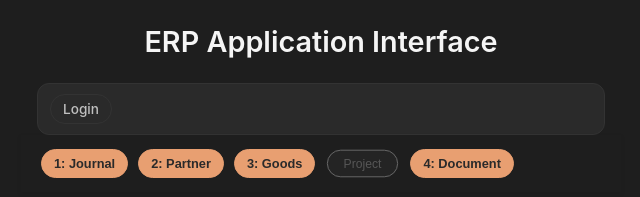
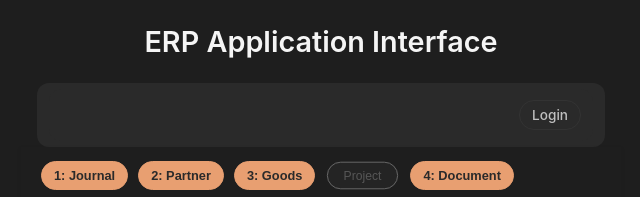
Before and after one commit to Epherum/prototype, a Next.js app: page / in a window 1280 px wide. Shown: the top 197 px of the page, without its empty margins (319-959 px from the left). Built offline with nearby package versions, Linux system fonts and the light colour scheme; no server answers.

Commit message:
slight update

```diff
--- a/src/components/layout/UserAuthDisplay.module.css
+++ b/src/components/layout/UserAuthDisplay.module.css
@@ -2,29 +2,37 @@
 .authContainer {
   display: flex;
   align-items: center;
+  justify-content: space-between; /* Pushes content to opposite ends */
   gap: calc(var(--spacing-unit) * 1.5);
-  padding: var(--spacing-unit) calc(var(--spacing-unit) * 1.5);
+
+  /* Restore the "card" look */
+  padding: calc(var(--spacing-unit) * 0.75) calc(var(--spacing-unit) * 1.5);
   border-radius: var(--border-radius-md);
-  border: 1px solid var(--border-subtle);
   background-color: var(--bg-card);
 
-  /* These two properties are crucial for the overlay pattern */
-  position: relative;
+  position: relative; /* Crucial for the overlay */
   min-height: 52px;
-
   box-sizing: border-box;
+  width: 100%;
 }
 
-/* ... keep all other existing styles for .userInfo, .userName, .authButton ... */
+.buttonGroup {
+  display: flex;
+  align-items: center;
+  gap: calc(var(--spacing-unit) * 1.5);
+}
+
 .userInfo {
   font-size: 0.9em;
   color: var(--text-secondary);
   line-height: 1.3;
 }
+
 .userName {
   font-weight: 600;
   color: var(--text-primary);
 }
+
 .authButton {
   padding: calc(var(--spacing-unit) * 0.75) calc(var(--spacing-unit) * 1.5);
   font-size: 0.85em;
@@ -37,36 +45,43 @@
   text-decoration: none;
   transition: all 0.2s ease;
   white-space: nowrap;
+
+  /* Remove the default browser outline */
+  outline: none;
 }
+
+/* ✅ ADD THIS: A custom, branded focus ring for accessibility */
+.authButton:focus-visible {
+  box-shadow: 0 0 0 2px var(--bg-card), 0 0 0 4px var(--accent-warm);
+}
+
 .authButton:hover {
   background-color: var(--accent-warm-light);
   color: var(--accent-warm);
   border-color: var(--accent-warm-light);
-  box-shadow: 0 1px 3px rgba(0, 0, 0, 0.05);
 }
+
 .createUserButton {
   color: var(--accent-warm);
   border-color: var(--accent-warm-light);
 }
+
 .createUserButton:hover {
   background-color: var(--accent-warm);
   color: var(--bg-card);
   border-color: var(--accent-warm);
 }
 
-/* --- ADD THESE NEW STYLES (same as Journal slider) --- */
-
 .stateOverlay {
   position: absolute;
-  /* Use 'inset' as a modern shorthand for top/right/bottom/left: 0 */
   inset: 0;
-  width: 100%;
-  height: 100%;
   display: flex;
   align-items: center;
-  justify-content: center;
-  text-align: center;
+  /* Add padding to match the container's padding */
+  padding: 0 calc(var(--spacing-unit) * 1.5);
   font-size: 0.9em;
   color: var(--text-secondary);
-  /* The overlay doesn't need a background or border as it sits inside the bordered container */
+  /* The overlay needs a background to hide the content underneath */
+  background-color: var(--bg-card);
+  border-radius: var(--border-radius-md); /* Match parent radius */
 }
--- a/src/components/layout/UserAuthDisplay.tsx
+++ b/src/components/layout/UserAuthDisplay.tsx
@@ -7,18 +7,35 @@ import { motion, AnimatePresence, Variants } from "framer-motion";
 import styles from "./UserAuthDisplay.module.css";
 import { usePermissions } from "@/hooks/usePermissions";
 
-// Variants for the initial reveal of the component
 const revealVariants: Variants = {
-  hidden: { opacity: 0, y: -15 },
+  hidden: { opacity: 0, x: -15 },
   visible: {
     opacity: 1,
-    y: 0,
+    x: 0,
     transition: { duration: 0.5, ease: [0.22, 1, 0.36, 1] },
   },
 };
 
-// Variants for the overlay fade in/out
-const overlayVariants: Variants = {
+const staggerContainerVariants: Variants = {
+  hidden: { opacity: 0 },
+  visible: {
+    opacity: 1,
+    transition: {
+      staggerChildren: 0.1, // Stagger the two main groups
+    },
+  },
+};
+
+const itemRevealUpVariants: Variants = {
+  hidden: { opacity: 0, x: -20 },
+  visible: {
+    opacity: 1,
+    x: 0,
+    transition: { duration: 0.4, ease: [0.22, 1, 0.36, 1] },
+  },
+};
+
+const fadeVariants: Variants = {
   hidden: { opacity: 0 },
   visible: { opacity: 1 },
   exit: { opacity: 0 },
@@ -38,37 +55,50 @@ export default function UserAuthDisplay({
   });
 
   return (
-    // This outer div handles the initial reveal animation
     <motion.div variants={revealVariants} initial="hidden" animate="visible">
-      {/*
-        This is the STABLE layout container. It is always present and defines
-        the layout, border, and background.
-      */}
       <div className={styles.authContainer}>
         <AnimatePresence>
           {status === "loading" && (
             <motion.div
               key="loading-overlay"
               className={styles.stateOverlay}
-              variants={overlayVariants}
+              variants={fadeVariants}
               initial="hidden"
               animate="visible"
               exit="exit"
-              transition={{ duration: 0.2 }}
             >
               Loading User...
             </motion.div>
           )}
         </AnimatePresence>
 
-        {/* The actual content is rendered here, it will be covered by the overlay */}
+        <AnimatePresence>
+          {status !== "loading" && (
+            <motion.div
+              key={status}
+              className={styles.authContainer} // Inherit flex layout
+              variants={staggerContainerVariants}
+              initial="hidden"
+              animate="visible"
+              exit={{ opacity: 0 }}
+            >
               {status === "authenticated" && session?.user ? (
                 <>
-            <span className={styles.userInfo}>
+                  {/* Item 1: User Info */}
+                  <motion.span
+                    variants={itemRevealUpVariants}
+                    className={styles.userInfo}
+                  >
                     <span className={styles.userName}>
                       {session.user.name || session.user.email}
                     </span>
-            </span>
+                  </motion.span>
+
+                  {/* Item 2: Button Group */}
+                  <motion.div
+                    variants={itemRevealUpVariants}
+                    className={styles.buttonGroup}
+                  >
                     {canManageUsers && (
                       <button
                         onClick={onOpenCreateUserModal}
@@ -84,12 +114,23 @@ export default function UserAuthDisplay({
                     >
                       Logout
                     </button>
+                  </motion.div>
                 </>
               ) : (
+                // For the unauthenticated state, the button group is just one item
+                <motion.div
+                  variants={itemRevealUpVariants}
+                  className={styles.buttonGroup}
+                  style={{ marginLeft: "auto" }} // Push to the right
+                >
                   <Link href="/login" className={styles.authButton}>
                     Login
                   </Link>
+                </motion.div>
               )}
+            </motion.div>
+          )}
+        </AnimatePresence>
       </div>
     </motion.div>
   );
```
Lines whose indentation alone changed are shown as unchanged.
